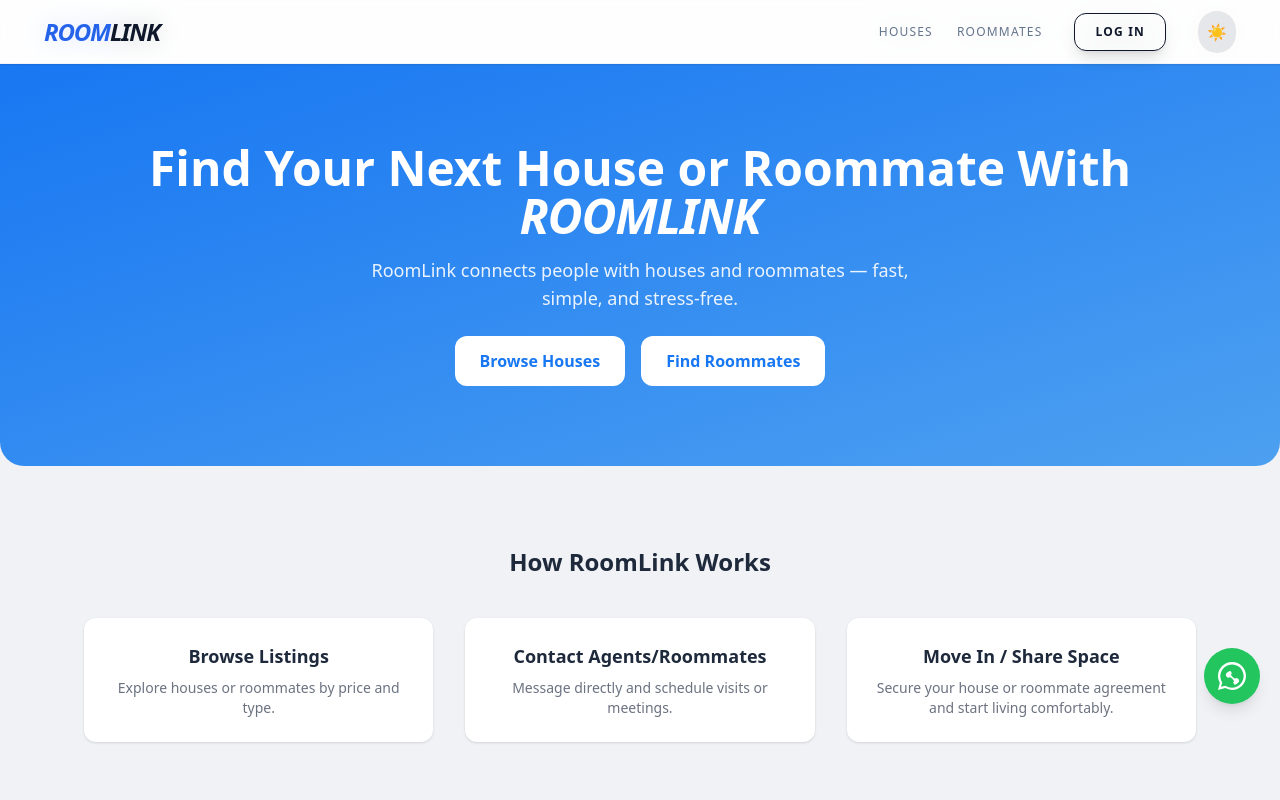
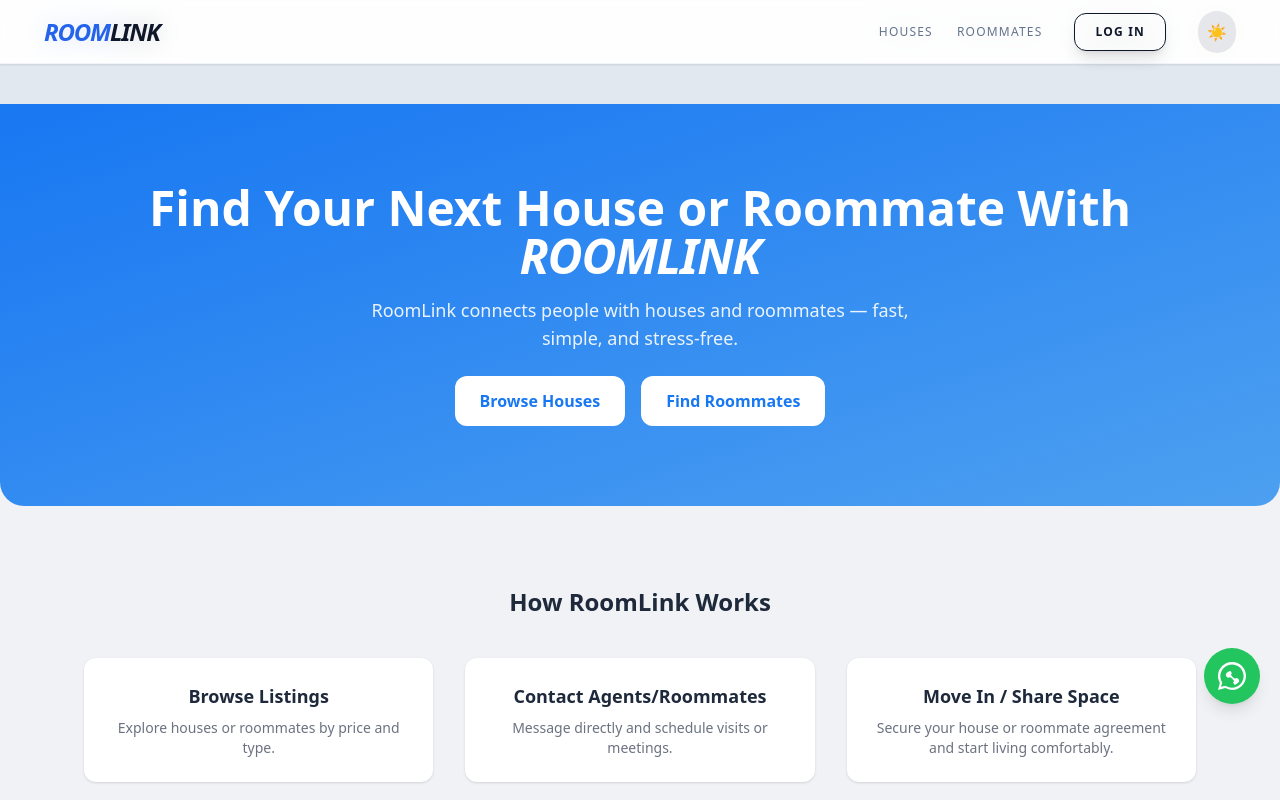
Before and after one commit to simon9-cell/Roomlink, a React (Vite) app: page / in a window 1280 px wide. Shown: the top 800 px of the page. Built offline with nearby package versions, Linux system fonts and the light colour scheme; no server answers.

Commit message:
Make footer visible only on md screens and above

```diff
--- a/src/Layout/MainLayout.jsx
+++ b/src/Layout/MainLayout.jsx
@@ -16,7 +16,7 @@ const MainLayout = () => {
       <Navbar />
 
       {/* pt-20 handles the fixed navbar height */}
-      <main className="flex-grow  dark:bg-slate-900 bg-slate-200">
+      <main className="flex-grow  dark:bg-slate-900 bg-slate-200 pt-10">
         <Outlet />
       </main>
 
--- a/src/components/Footer.jsx
+++ b/src/components/Footer.jsx
@@ -4,8 +4,8 @@ const Footer = () => {
   const currentYear = new Date().getFullYear();
 
   return (
-    // Only visible on large screens (lg), hidden on mobile/tablet
-    <footer className="hidden lg:flex w-full dark:text-white dark:bg-gray-900 bg-slate-100 backdrop-blur-md border-b border-slate-200 border-t  py-10 ">
+
+    <footer className="hidden md:block lg:flex w-full dark:text-white dark:bg-gray-900 bg-slate-100 backdrop-blur-md border-b border-slate-200 border-t  py-10 ">
       <div className="max-w-[1240px] mx-auto px-6 w-full flex justify-between items-center">
 
         {/* Logo Section */}
```
